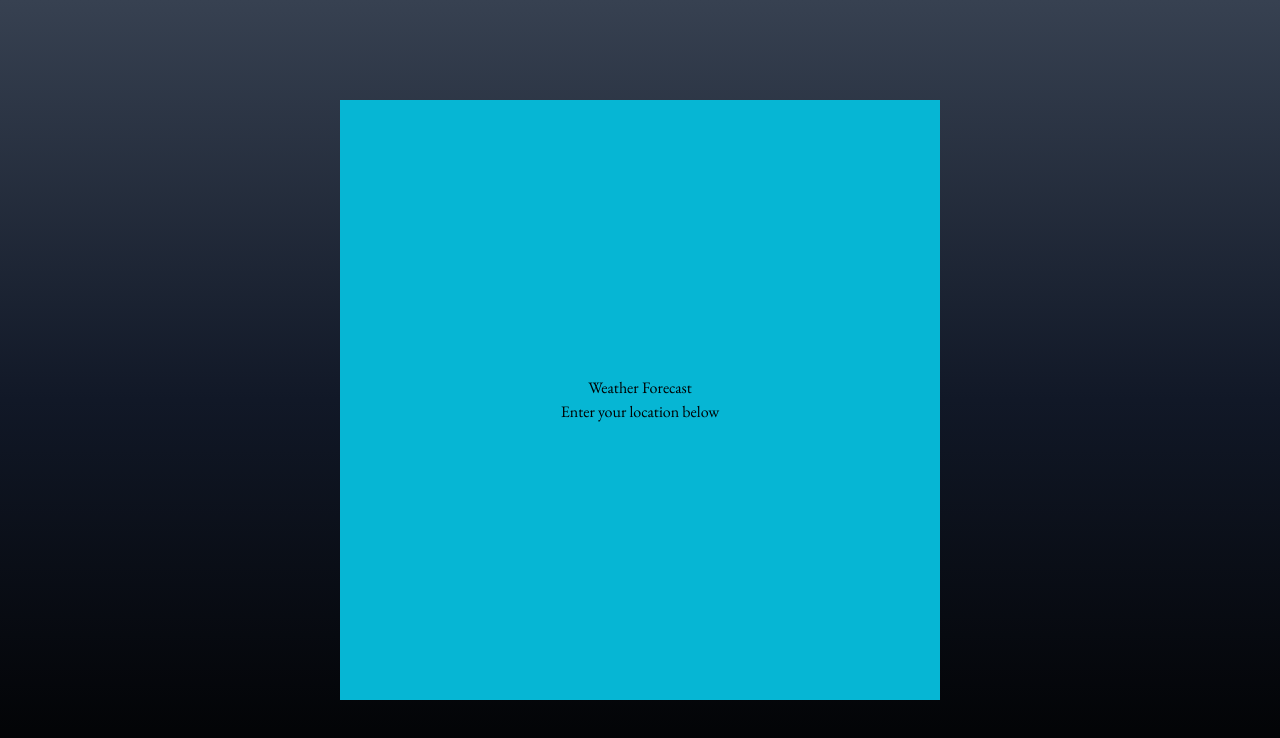
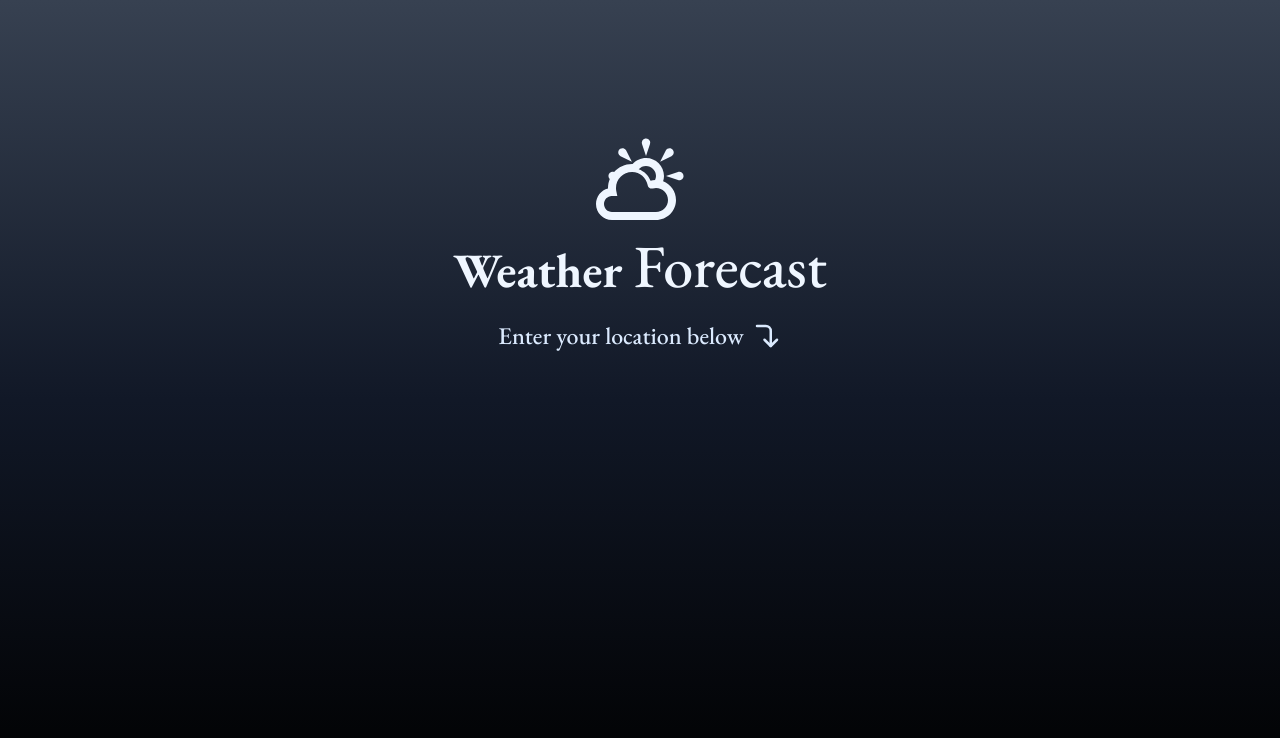
Before and after one commit to karmeensec/weather-app, a React (Vite) app: page / in a window 1280 px wide. Shown: the top 738 px of the page. Built offline with nearby package versions, Linux system fonts and the light colour scheme.

Commit message:
Header, Iocns and text styling

```diff
--- a/src/App.tsx
+++ b/src/App.tsx
@@ -1,17 +1,21 @@
 import { useState } from 'react'
 import './App.css'
+import {TiWeatherPartlySunny} from 'react-icons/ti'
+import {FiCornerRightDown} from 'react-icons/fi'
 
 function App() {
 
   return (
 
-    <main className='bg-gradient-to-b from-gray-700 via-gray-900 to-black flex justify-center items-center w-full h-[100vh]'>
+    <main className='relative bg-gradient-to-b from-gray-700 via-gray-900 to-black flex justify-center items-center w-full h-[100vh]'>
 
-        <section className='bg-cyan-500 w-full h-full flex items-center justify-center flex-col md:max-w-[600px] lg:h-[600px]'>
+        <section className='fixed top-0 left-50 w-full h-full flex items-center justify-center flex-col p-4 md:px-10 lg:p-24 md:max-w-[700px] lg:h-[500px]'>
 
-            <h1>Weather Forecast</h1>
+            <TiWeatherPartlySunny className='text-8xl text-blue-50 ' />
 
-            <p>Enter your location below</p>
+            <h1 className='text-5xl font-bold text-blue-50 text-center my-2'>Weather <span className='font-medium text-6xl'>Forecast</span> </h1>
+
+            <p className='flex items-center justify-center text-2xl font-medium text-blue-100 p-4'>Enter your location below <span className='ml-2 text-3xl'> <FiCornerRightDown /> </span>  </p>
 
         </section>
 
```
